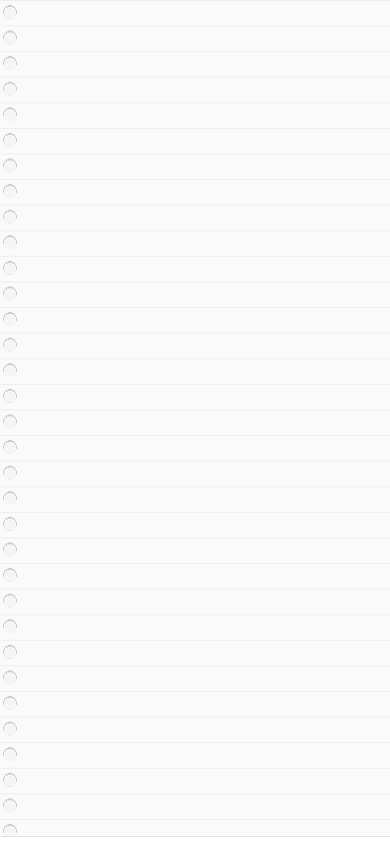
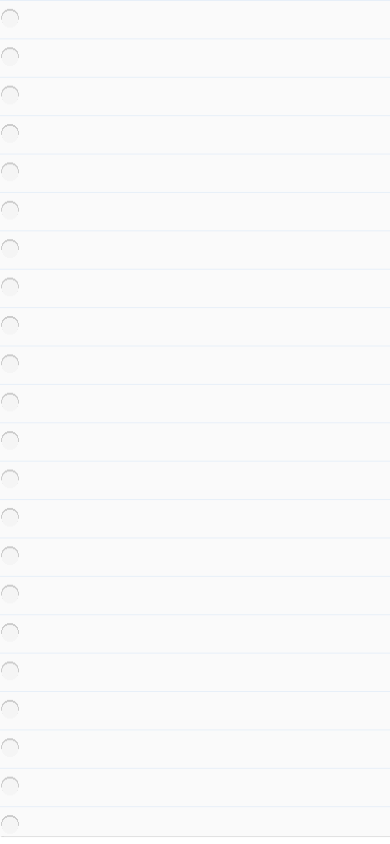
Before and after one commit to strumenticoi/note, a plain HTML site: page index.html in a window 390 px wide. Drawn offline with Linux system fonts and the light colour scheme; a web font is replaced by a local one.

Commit message:
Update index.html

```diff
--- a/index.html
+++ b/index.html
@@ -42,15 +42,15 @@
             width: 100%;
             height: 99svh;
             background-color: var(--white);
-            font-size: clamp(1rem, 2vw, 2rem);
-            padding: 0.2em 1.5em;
-            padding-right: 7em;
+            font-size: clamp(1.5rem, 2vw, 2rem);
+            padding: 0.2em 0.5em;
+            padding-left: 1em;
             resize: none;
             overflow-y: hidden;
             border: 2px solid var(--black);
             box-shadow: 1.4px 1.4px 1.4px #818181;
             line-height: 1.6;
-            --line-height-px: calc(1.6 * clamp(1rem, 2vw, 2rem));
+            --line-height-px: calc(1.6 * clamp(1.5rem, 2vw, 2rem));
 
             background-image:
                 linear-gradient(to top,
```
